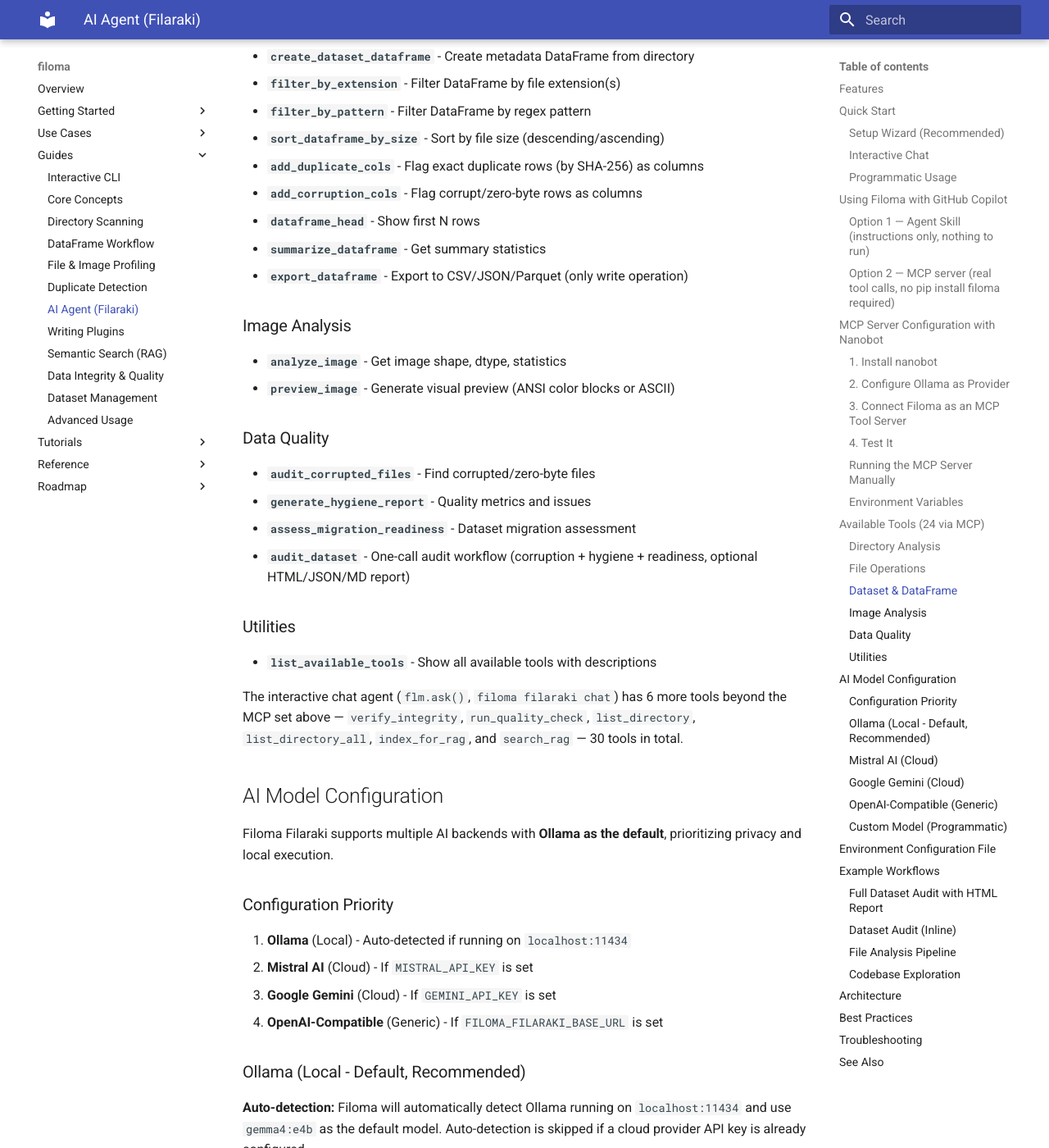
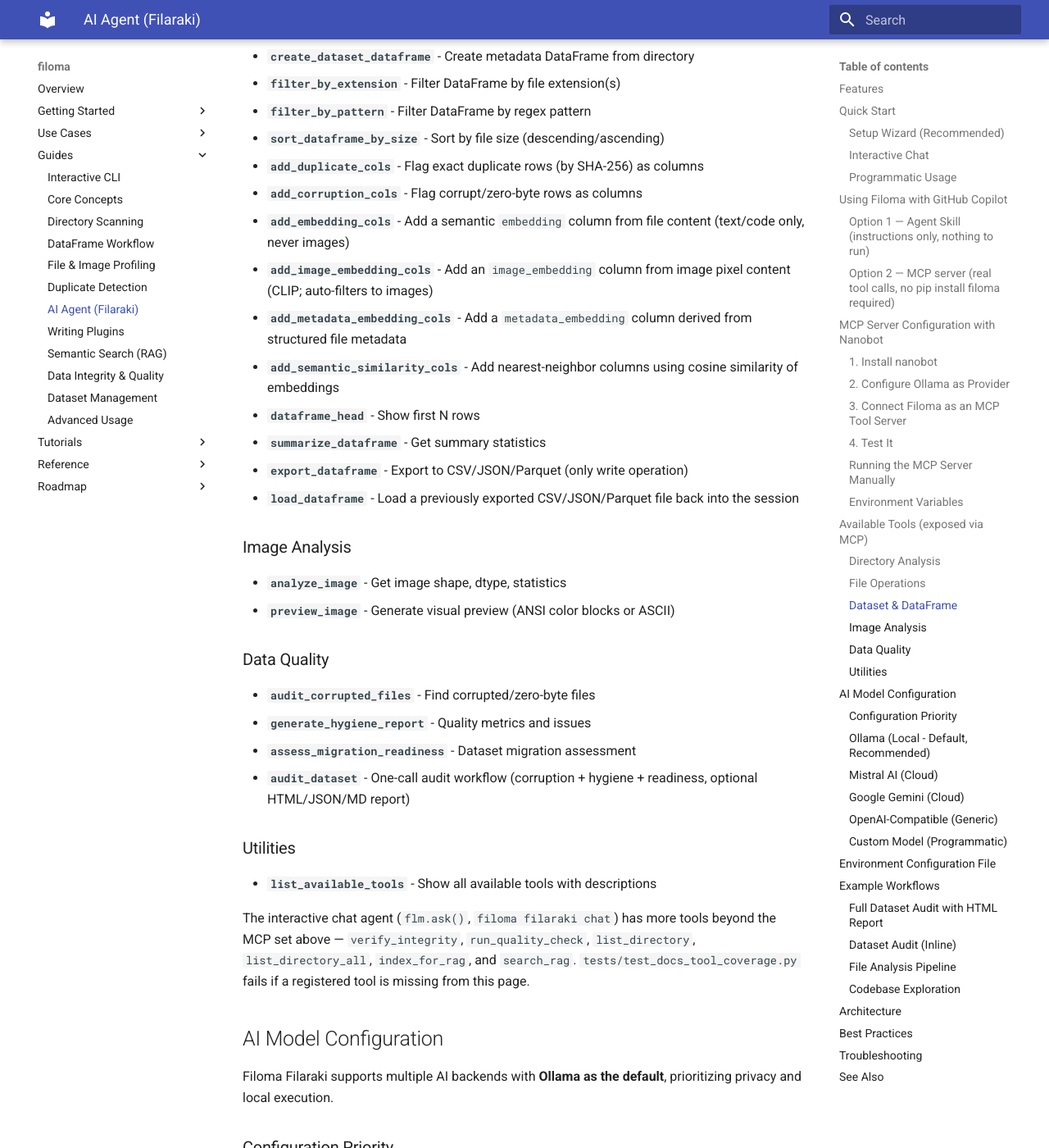
Before and after one commit to kalfasyan/filoma, an MkDocs documentation site: the page built from docs/guides/filaraki.md, in a window 1280 px wide and 1400 px high, scrolled down 6120 px. Shown: the whole window at 82% size. Built offline with MkDocs 1.6.1 and Material for MkDocs 9.7.7, drawn with Linux system fonts in a browser that asks for light colours; some of the changed text lies outside the part shown.

Commit message:
test: derive tool counts and fail when a registered tool is undocumented
Tool counts were hard-coded in the MCP server instructions ("29"), in two
tests (35 and 29, one named test_registry_has_28_tools), in AGENTS.md ("30" and
"24"), the Cursor/AGENTS skill templates, and two docs pages, and had already
drifted from the code (35 registered, 29 exposed over MCP).

- The MCP instructions are a template rendered from _MCP_TOOL_NAMES.
- Tests compare against the registry and the allowlist instead of literals.
- tests/test_docs_tool_coverage.py fails if a registered tool is missing from
  docs/guides/filaraki.md or an MCP tool is missing from the instructions. It
  found five tools that were missing from the guide immediately; they are added.

Co-Authored-By: Claude Sonnet 5.5 <noreply@anthropic.com>

```diff
--- a/docs/guides/filaraki.md
+++ b/docs/guides/filaraki.md
@@ -5,7 +5,7 @@ Filoma Filaraki provides an intelligent AI agent for filesystem analysis using [
 ## Features
 
 - **Interactive Chat**: Have natural conversations about your filesystem
-- **30 Powerful Tools**: Directory analysis, file operations, data quality checks, image analysis, and more
+- **Powerful Tools**: Directory analysis, file operations, data quality checks, image analysis, and more
 - **Smart DataFrames**: Automatically build and manipulate file metadata DataFrames
 - **Read-Only Safety**: Safe analysis that never modifies your files (except export)
 - **Multiple Backends**: Uses Rust (fastest), `fd`, or Python (fallback) for operations
@@ -222,7 +222,7 @@ uv run python -m filoma.mcp_server
 - `FILOMA_MCP_TRANSPORT`: Transport type - `stdio` (default) or `sse`
 - `FILOMA_MCP_PORT`: Port for SSE transport (default: 8000)
 
-## Available Tools (24 via MCP)
+## Available Tools (exposed via MCP)
 
 ### Directory Analysis
 
@@ -246,9 +246,14 @@ uv run python -m filoma.mcp_server
 - **`sort_dataframe_by_size`** - Sort by file size (descending/ascending)
 - **`add_duplicate_cols`** - Flag exact duplicate rows (by SHA-256) as columns
 - **`add_corruption_cols`** - Flag corrupt/zero-byte rows as columns
+- **`add_embedding_cols`** - Add a semantic `embedding` column from file content (text/code only, never images)
+- **`add_image_embedding_cols`** - Add an `image_embedding` column from image pixel content (CLIP; auto-filters to images)
+- **`add_metadata_embedding_cols`** - Add a `metadata_embedding` column derived from structured file metadata
+- **`add_semantic_similarity_cols`** - Add nearest-neighbor columns using cosine similarity of embeddings
 - **`dataframe_head`** - Show first N rows
 - **`summarize_dataframe`** - Get summary statistics
 - **`export_dataframe`** - Export to CSV/JSON/Parquet (only write operation)
+- **`load_dataframe`** - Load a previously exported CSV/JSON/Parquet file back into the session
 
 ### Image Analysis
 
@@ -266,7 +271,7 @@ uv run python -m filoma.mcp_server
 
 - **`list_available_tools`** - Show all available tools with descriptions
 
-The interactive chat agent (`flm.ask()`, `filoma filaraki chat`) has 6 more tools beyond the MCP set above — `verify_integrity`, `run_quality_check`, `list_directory`, `list_directory_all`, `index_for_rag`, and `search_rag` — 30 tools in total.
+The interactive chat agent (`flm.ask()`, `filoma filaraki chat`) has more tools beyond the MCP set above — `verify_integrity`, `run_quality_check`, `list_directory`, `list_directory_all`, `index_for_rag`, and `search_rag`. `tests/test_docs_tool_coverage.py` fails if a registered tool is missing from this page.
 
 ## AI Model Configuration
 
```
Also changed, not shown: docs/use-cases/agent.md (+2 -2 lines), 4 other files.
